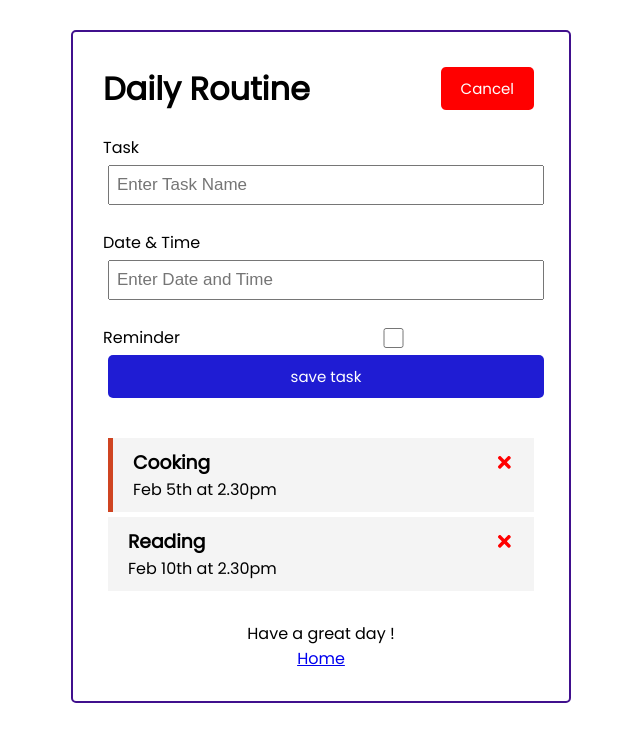
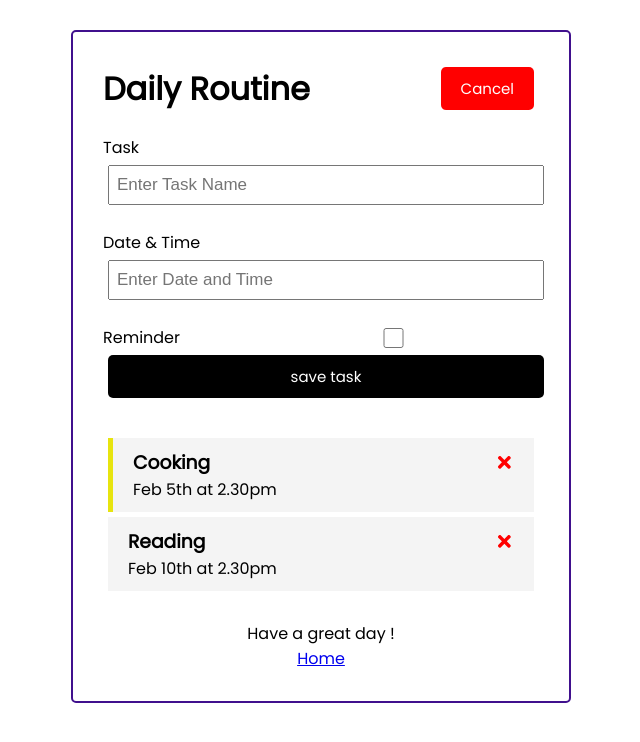
Before and after one commit to dimuthi/DailyRoutine-Tracker-Reactjs, a React (Create React App) app in the folder task_tracker/: page / in a window 1280 px wide. Both pictures are taken after a click on the button "Add". Shown: the top 742 px of the page, without its empty margins (319-959 px from the left). Built offline with nearby package versions, Linux system fonts and the light colour scheme; data requests are answered from the project's data file.

Commit message:
UI styles updated

```diff
--- a/task_tracker/src/index.css
+++ b/task_tracker/src/index.css
@@ -35,7 +35,7 @@ body {
 
 .btn {
   display: inline-block;
-  background: rgb(31, 28, 211);
+  background: rgb(0, 0, 0);
   color: #fff;
   border: none;
   padding: 10px 20px;
@@ -68,7 +68,7 @@ body {
 }
 
 .task.reminder {
-  border-left: 5px solid rgb(207, 68, 33);
+  border-left: 5px solid rgb(231, 228, 15);
 }
 
 .task h3 {
```
